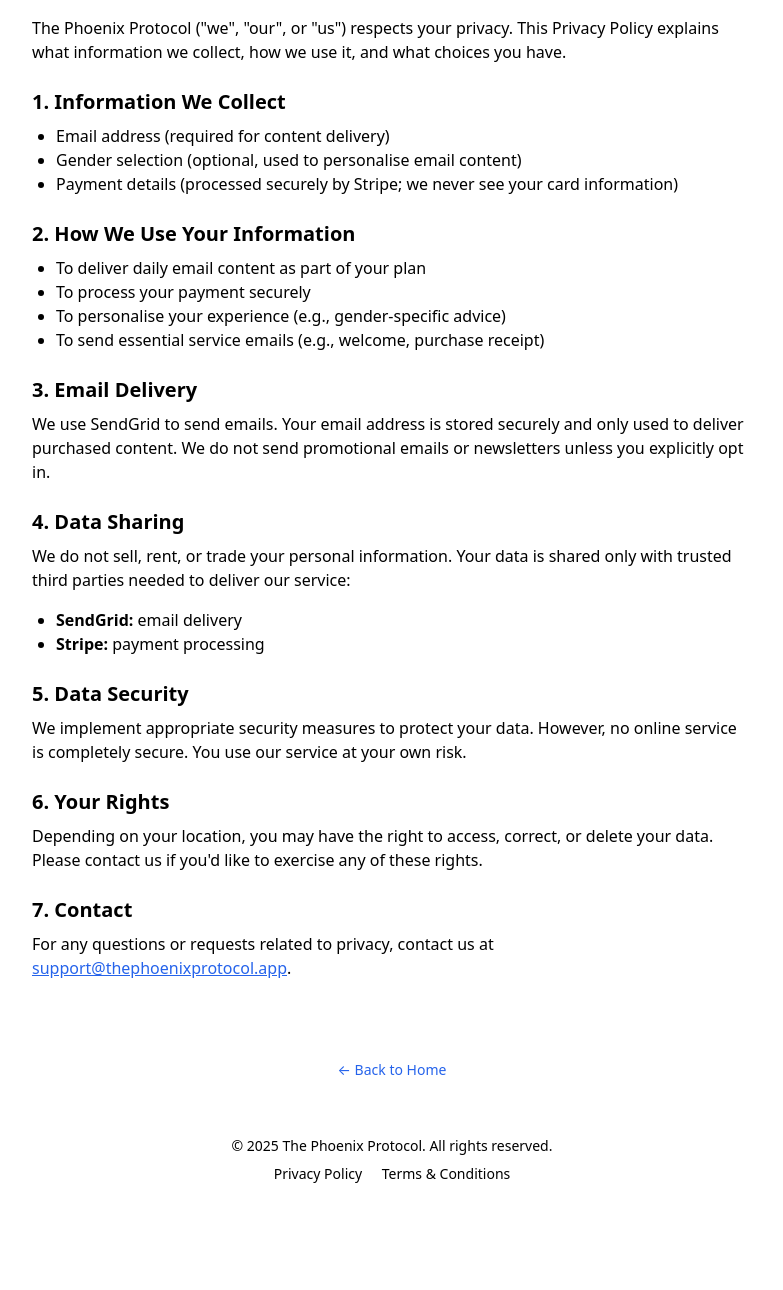
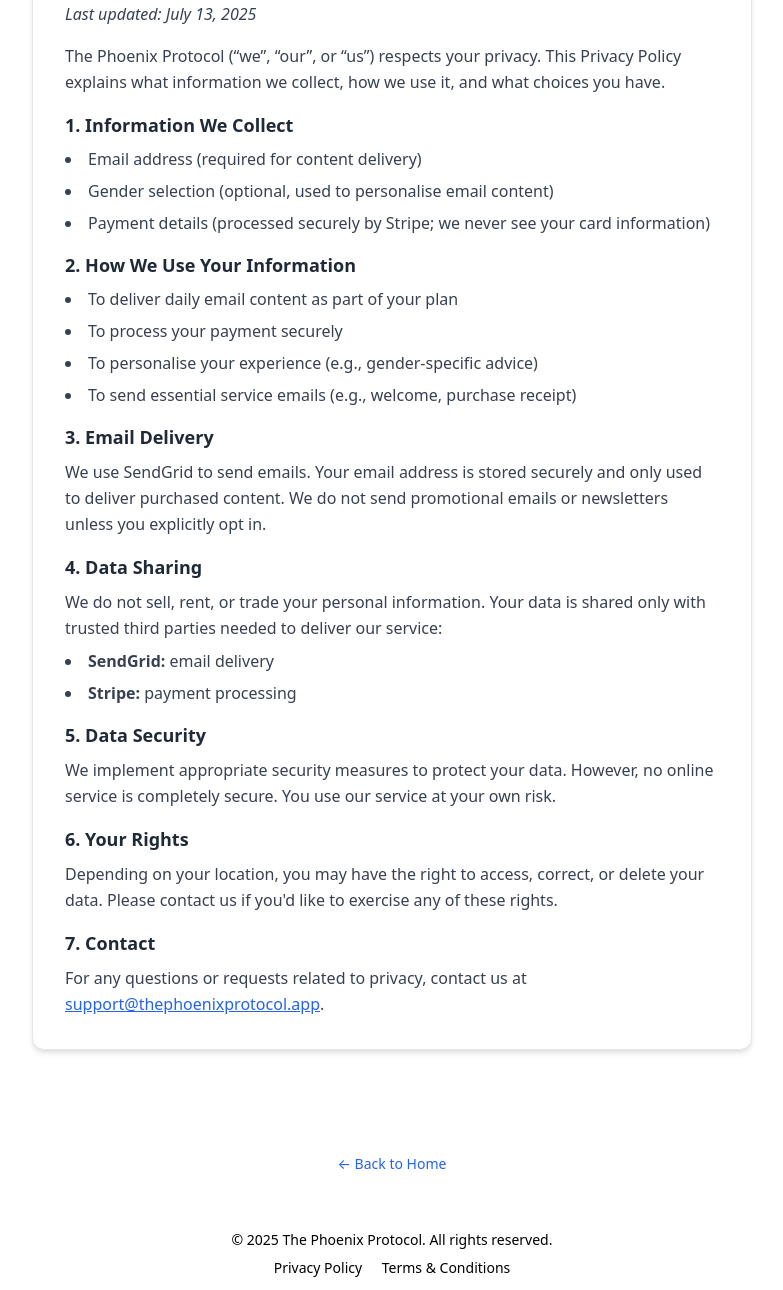
Before and after one commit to jve89/The-Phoenix-Protocol, a website: page public/privacy.html in a window 1280 px wide. Shown: the part 196-1486 px from the top of the page, without its empty margins (248-1031 px from the left). Before the commit the page ends 1428 px from the top, so only its background shows below. Drawn offline with nearby package versions, Linux system fonts and the light colour scheme.

Commit message:
chore: apply recent tweaks

```diff
--- a/public/privacy.html
+++ b/public/privacy.html
@@ -14,44 +14,65 @@
         <img src="logo-purple.svg" alt="The Phoenix Protocol Logo" class="h-16 inline-block">
         </a>
     </header>
-    <h1 class="text-3xl font-bold mb-4">Privacy Policy</h1>
-    <p class="mb-4">Last updated: July 13, 2025</p>
+    <!-- 📜 Privacy Policy Card -->
+    <div class="bg-white border border-gray-200 rounded-xl shadow-md p-6 md:p-8 mb-10 transition duration-300 hover:shadow-lg animate-fade-in">
+      <div class="flex items-center mb-4">
+        <svg class="w-6 h-6 text-blue-600 mr-2" fill="none" stroke="currentColor" stroke-width="2" viewBox="0 0 24 24">
+          <path d="M12 11c0-3.866-3.582-7-8-7M12 13c0 3.866 3.582 7 8 7" />
+        </svg>
+        <h3 class="text-xl font-semibold text-gray-800">Privacy Policy</h3>
+      </div>
+      <p class="text-gray-700 leading-relaxed mb-4 italic">Last updated: July 13, 2025</p>
 
-    <p class="mb-4">The Phoenix Protocol ("we", "our", or "us") respects your privacy. This Privacy Policy explains what information we collect, how we use it, and what choices you have.</p>
+      <p class="text-gray-700 leading-relaxed mb-4">
+        The Phoenix Protocol (“we”, “our”, or “us”) respects your privacy. This Privacy Policy explains what information we collect, how we use it, and what choices you have.
+      </p>
 
-    <h2 class="text-xl font-semibold mt-6 mb-2">1. Information We Collect</h2>
-    <ul class="list-disc pl-6 mb-4">
+      <h4 class="text-lg font-semibold text-gray-800 mb-2">1. Information We Collect</h4>
+      <ul class="list-disc list-inside text-gray-700 space-y-2 mb-4">
         <li>Email address (required for content delivery)</li>
         <li>Gender selection (optional, used to personalise email content)</li>
         <li>Payment details (processed securely by Stripe; we never see your card information)</li>
-    </ul>
+      </ul>
 
-    <h2 class="text-xl font-semibold mt-6 mb-2">2. How We Use Your Information</h2>
-    <ul class="list-disc pl-6 mb-4">
+      <h4 class="text-lg font-semibold text-gray-800 mb-2">2. How We Use Your Information</h4>
+      <ul class="list-disc list-inside text-gray-700 space-y-2 mb-4">
         <li>To deliver daily email content as part of your plan</li>
         <li>To process your payment securely</li>
         <li>To personalise your experience (e.g., gender-specific advice)</li>
         <li>To send essential service emails (e.g., welcome, purchase receipt)</li>
-    </ul>
+      </ul>
 
-    <h2 class="text-xl font-semibold mt-6 mb-2">3. Email Delivery</h2>
-    <p class="mb-4">We use SendGrid to send emails. Your email address is stored securely and only used to deliver purchased content. We do not send promotional emails or newsletters unless you explicitly opt in.</p>
+      <h4 class="text-lg font-semibold text-gray-800 mb-2">3. Email Delivery</h4>
+      <p class="text-gray-700 leading-relaxed mb-4">
+        We use SendGrid to send emails. Your email address is stored securely and only used to deliver purchased content. We do not send promotional emails or newsletters unless you explicitly opt in.
+      </p>
 
-    <h2 class="text-xl font-semibold mt-6 mb-2">4. Data Sharing</h2>
-    <p class="mb-4">We do not sell, rent, or trade your personal information. Your data is shared only with trusted third parties needed to deliver our service:</p>
-    <ul class="list-disc pl-6 mb-4">
+      <h4 class="text-lg font-semibold text-gray-800 mb-2">4. Data Sharing</h4>
+      <p class="text-gray-700 leading-relaxed mb-2">
+        We do not sell, rent, or trade your personal information. Your data is shared only with trusted third parties needed to deliver our service:
+      </p>
+      <ul class="list-disc list-inside text-gray-700 space-y-2 mb-4">
         <li><strong>SendGrid:</strong> email delivery</li>
         <li><strong>Stripe:</strong> payment processing</li>
-    </ul>
+      </ul>
 
-    <h2 class="text-xl font-semibold mt-6 mb-2">5. Data Security</h2>
-    <p class="mb-4">We implement appropriate security measures to protect your data. However, no online service is completely secure. You use our service at your own risk.</p>
+      <h4 class="text-lg font-semibold text-gray-800 mb-2">5. Data Security</h4>
+      <p class="text-gray-700 leading-relaxed mb-4">
+        We implement appropriate security measures to protect your data. However, no online service is completely secure. You use our service at your own risk.
+      </p>
 
-    <h2 class="text-xl font-semibold mt-6 mb-2">6. Your Rights</h2>
-    <p class="mb-4">Depending on your location, you may have the right to access, correct, or delete your data. Please contact us if you'd like to exercise any of these rights.</p>
+      <h4 class="text-lg font-semibold text-gray-800 mb-2">6. Your Rights</h4>
+      <p class="text-gray-700 leading-relaxed mb-4">
+        Depending on your location, you may have the right to access, correct, or delete your data. Please contact us if you'd like to exercise any of these rights.
+      </p>
 
-    <h2 class="text-xl font-semibold mt-6 mb-2">7. Contact</h2>
-    <p class="mb-4">For any questions or requests related to privacy, contact us at <a href="mailto:support@thephoenixprotocol.app" class="text-blue-600 underline">support@thephoenixprotocol.app</a>.</p>
+      <h4 class="text-lg font-semibold text-gray-800 mb-2">7. Contact</h4>
+      <p class="text-gray-700 leading-relaxed">
+        For any questions or requests related to privacy, contact us at
+        <a href="mailto:support@thephoenixprotocol.app" class="text-blue-600 underline">support@thephoenixprotocol.app</a>.
+      </p>
+    </div>
 
     <!-- Back to Home -->
     <section class="text-center py-8">
```
Also changed, not shown: config/config.js (+7 -0 lines), public/index.html (+1 -1 lines), public/terms.html (+39 -16 lines).
